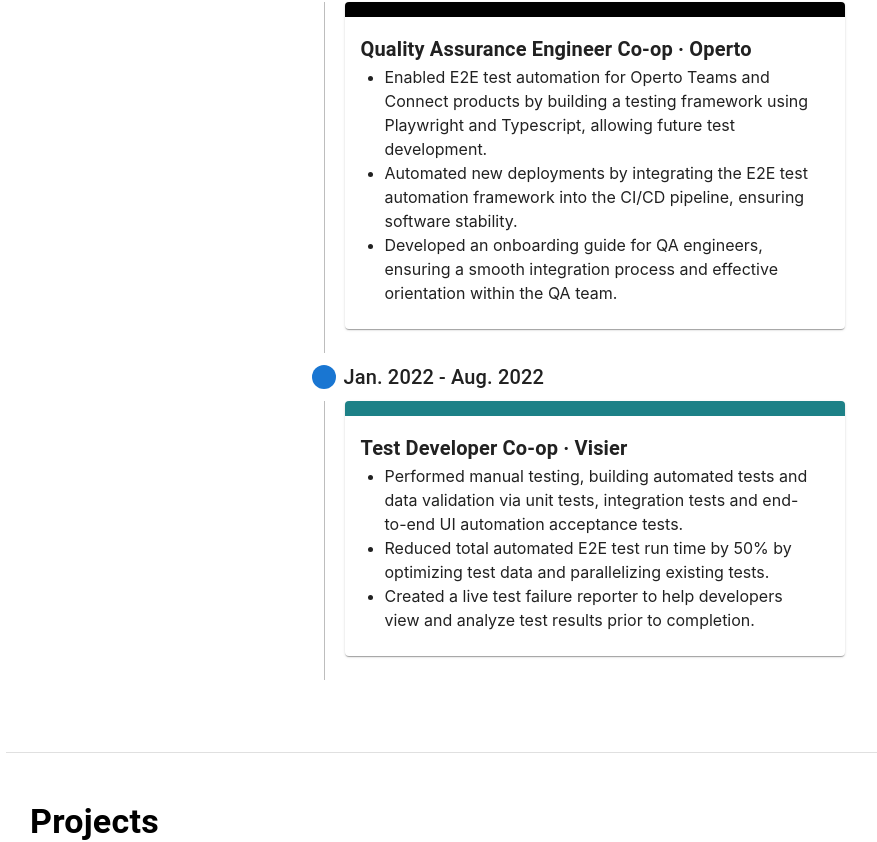
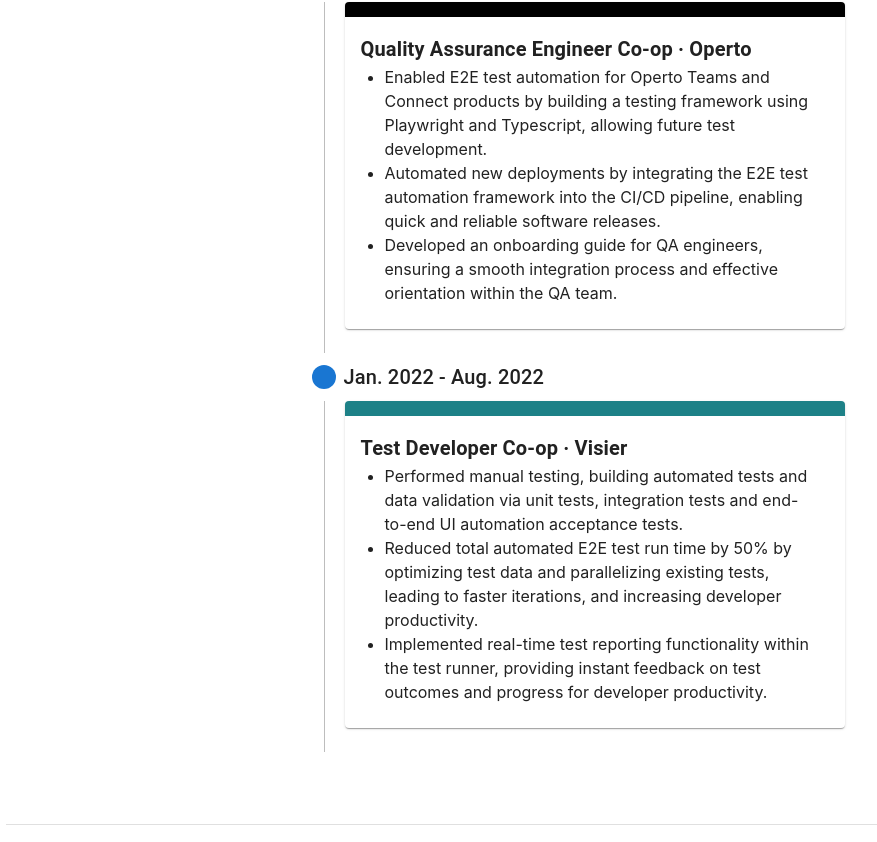
Before and after one commit to ronalldchan/ronalldchan.github.io, a React (Vite) app: page / in a window 1280 px wide. Shown: the part 621-1463 px from the top of the page, without its empty margins (58-935 px from the left). Built offline with nearby package versions, Linux system fonts and the light colour scheme.

Commit message:
Info update (#10)
* remove import

* updated experience descriptions
removed resume
updated contact info

```diff
--- a/src/components/Contact.tsx
+++ b/src/components/Contact.tsx
@@ -19,7 +19,7 @@
                 <Email sx={{ fontSize: iconSize }} />
               </Avatar>
               <Typography>Email</Typography>
-              <Typography>ronaldchaninfo@gmail.com</Typography>
+              <Typography>career@ronaldchan.ca</Typography>
             </Box>
           </Grid>
         </Grid>
--- a/src/components/Experience.tsx
+++ b/src/components/Experience.tsx
@@ -22,7 +22,7 @@
                   companyLink="https://operto.com/"
                   description={[
                     "Enabled E2E test automation for Operto Teams and Connect products by building a testing framework using Playwright and Typescript, allowing future test development.",
-                    "Automated new deployments by integrating the E2E test automation framework into the CI/CD pipeline, ensuring software stability.",
+                    "Automated new deployments by integrating the E2E test automation framework into the CI/CD pipeline, enabling quick and reliable software releases.",
                     "Developed an onboarding guide for QA engineers, ensuring a smooth integration process and effective orientation within the QA team.",
                   ]}
                   color="#000000"
@@ -40,8 +40,8 @@
                   companyLink="https://www.visier.com/"
                   description={[
                     "Performed manual testing, building automated tests and data validation via unit tests, integration tests and end-to-end UI automation acceptance tests.",
-                    "Reduced total automated E2E test run time by 50% by optimizing test data and parallelizing existing tests.",
-                    "Created a live test failure reporter to help developers view and analyze test results prior to completion.",
+                    "Reduced total automated E2E test run time by 50% by optimizing test data and parallelizing existing tests, leading to faster iterations, and increasing developer productivity.",
+                    "Implemented real-time test reporting functionality within the test runner, providing instant feedback on test outcomes and progress for developer productivity.",
                   ]}
                   color="#1d8187"
                 />
--- a/src/components/NavBar.tsx
+++ b/src/components/NavBar.tsx
@@ -9,7 +9,6 @@
         <NavBarButton name="Experience" href="#experience" />
         <NavBarButton name="Projects" href="#projects" />
         <NavBarButton name="Contact" href="#contact" />
-        <NavBarButton name="Resume" href="/resume.pdf" />
       </Toolbar>
     </AppBar>
   );
```
Also changed, not shown: 1 other file (tests, documents, lock files or other folders).
